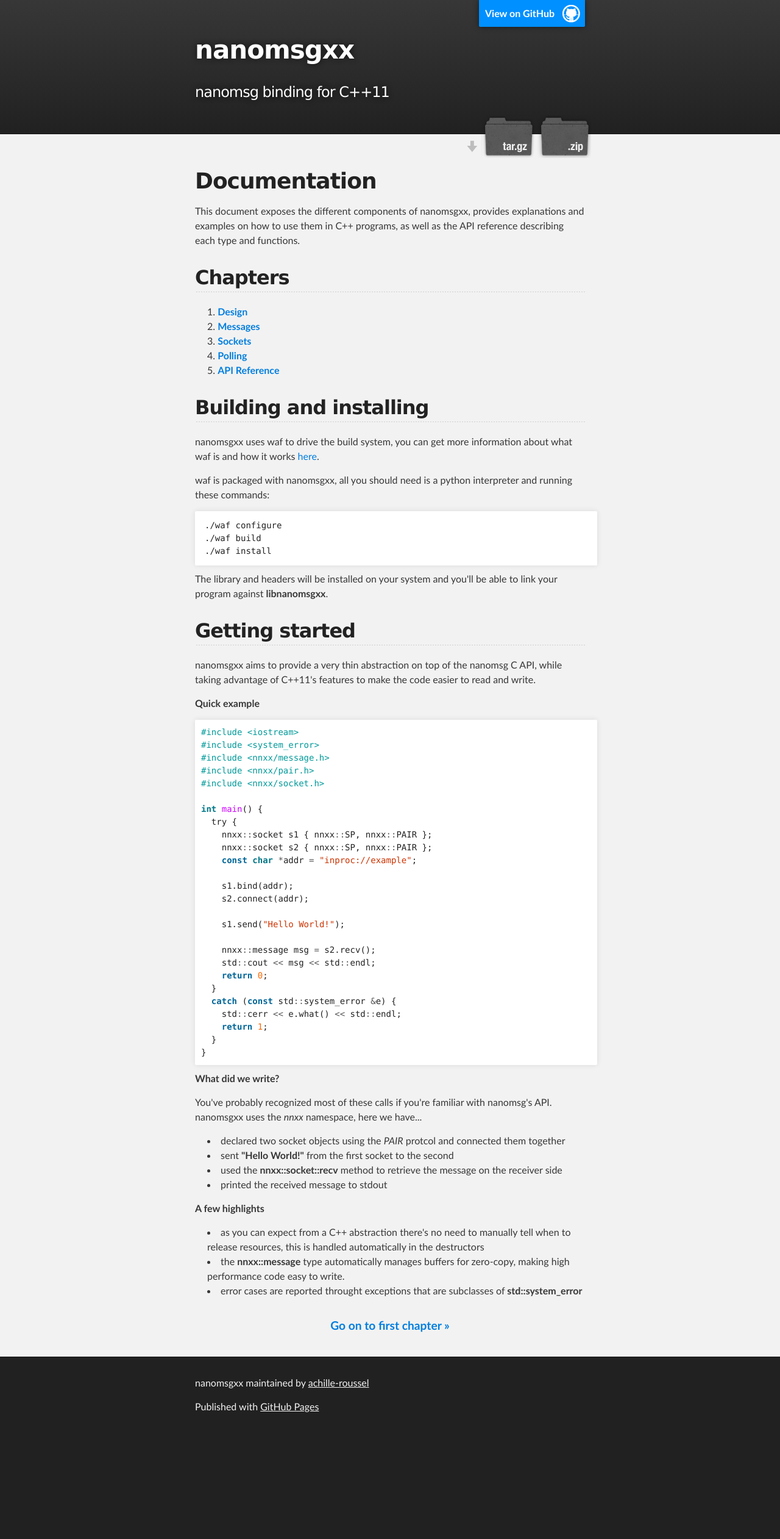
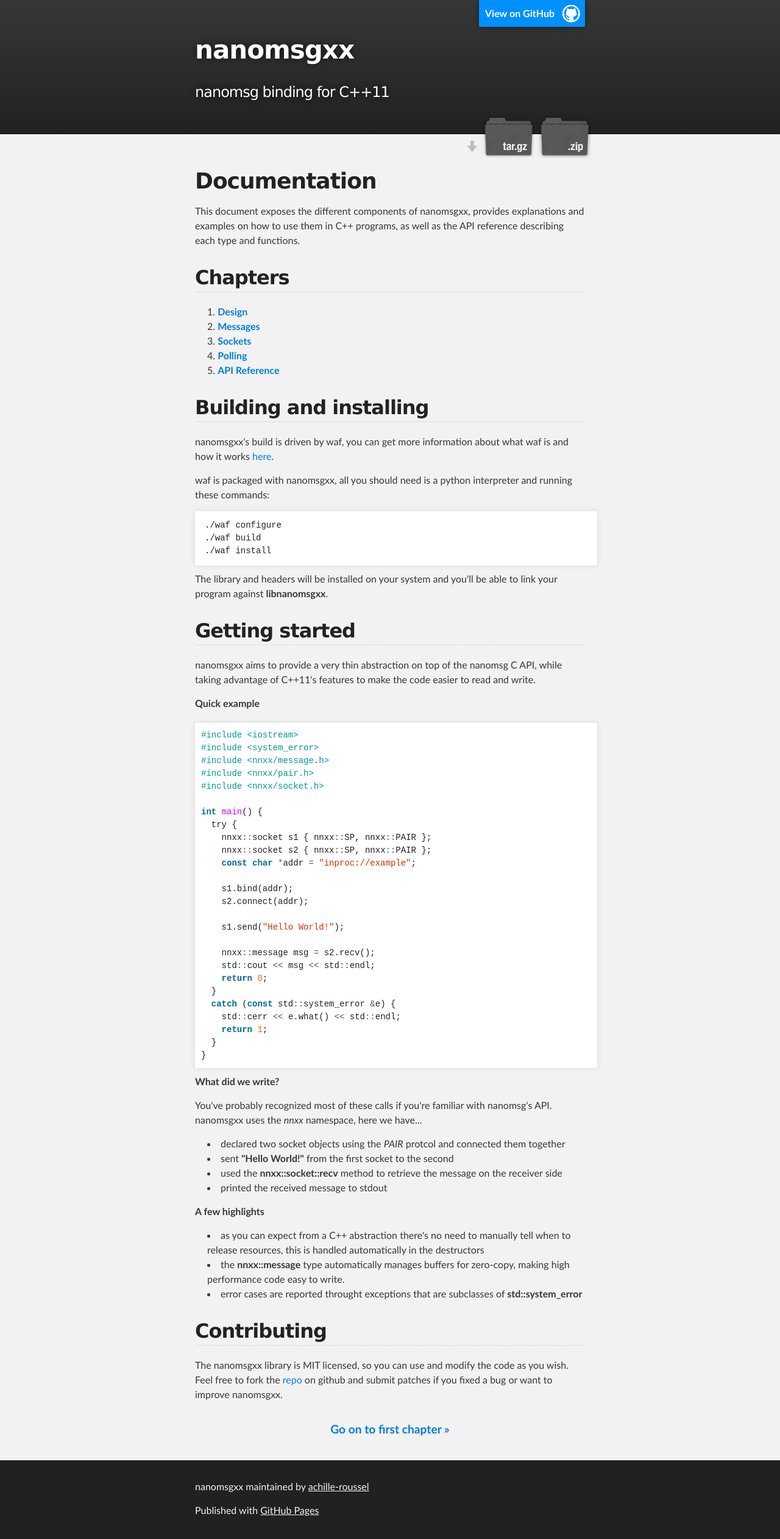
Before and after one commit to achille-roussel/nanomsgxx, a Jekyll site: the page index.html, which Jekyll copies as it is, in a window 1280 px wide. Shown: the whole page at 61% size. Built offline with Jekyll 4.4.1, drawn with Linux system fonts in a browser that asks for light colours; before the commit the page ends 2353 px from its top, so only the background shows below that.

Commit message:
update pages

```diff
--- a/_layouts/docpage.html
+++ b/_layouts/docpage.html
@@ -17,7 +17,7 @@
 
     {{ content }}
 
-    <div class="nnxx-navigation" style="margin: 1em 0;">
+    <div class="nnxx-navigation nnxx-nagivation-bottom">
       <span class="left"><a href="{{ page.prev_page }}">&laquo; {{ page.prev }}</a></span>
       <span class="right"><a href="{{ page.next_page }}">{{ page.next }} &raquo;</a></span>
     </div>
--- a/index.html
+++ b/index.html
@@ -6,6 +6,7 @@
     <meta http-equiv="X-UA-Compatible" content="chrome=1" />
     <meta name="description" content="nanomsgxx : nanomsg binding for C++11" />
     <link rel="stylesheet" type="text/css" media="screen" href="stylesheets/stylesheet.css">
+    <link rel="stylesheet" type="text/css" media="screen" href="stylesheets/nnxx.css">
     <title>nanomsgxx</title>
   </head>
 
@@ -50,7 +51,7 @@
 <h2>
 <a name="building-and-installing" class="anchor" href="#building-and-installing"><span class="octicon octicon-link"></span></a>Building and installing</h2>
 
-<p>nanomsgxx uses waf to drive the build system, you can get more information about
+<p>nanomsgxx's build is driven by waf, you can get more information about
 what waf is and how it works <a href="http://docs.waf.googlecode.com/git/book_17/single.html">here</a>.</p>
 
 <p>waf is packaged with nanomsgxx, all you should need is a python interpreter and
@@ -124,6 +125,14 @@
 </li>
 </ul>
 
+<h2>
+<a name="contributing" class="anchor" href="#contributing"><span class="octicon octicon-link"></span></a>Contributing</h2>
+<p>
+The nanomsgxx library is MIT licensed, so you can use and modify the code as you wish.<br/>
+Feel free to fork the <a href="https://github.com/achille-roussel/nanomsgxx">repo</a>
+on github and submit patches if you fixed a bug or want to improve nanomsgxx.
+</p>
+
 <div style="text-align:center; padding: 1em 0;">
   <a style="font-size:1.2em;" href="design.html"><strong>Go on to first chapter &raquo;</strong></a>
 </div>
--- a/stylesheets/nnxx.css
+++ b/stylesheets/nnxx.css
@@ -5,7 +5,7 @@
 }
 
 div.nnxx-navigation {
-    height: 1em;
+    height: 1.1em;
 }
 
 div.nnxx-navigation span.left {
@@ -15,3 +15,12 @@
 div.nnxx-navigation span.right {
     float:right;
 }
+
+div.nnxx-navigation-bottom {
+    margin-top: 20px;
+}
+
+.highlight {
+    margin-bottom: 10px;
+    margin-top: 20px;
+}
--- a/stylesheets/stylesheet.css
+++ b/stylesheets/stylesheet.css
@@ -84,6 +84,7 @@
 
 h4 {
   font-size: 21px;
+  margin-top: 20px;
 }
 
 h5 {
@@ -163,7 +164,7 @@
   color: #222;
   background-color: #fff;
 
-  font-family: Monaco, "Bitstream Vera Sans Mono", "Lucida Console", Terminal, monospace;
+  font-family: monospace; /* Monaco, "Bitstream Vera Sans Mono", "Lucida Console", Terminal, monospace; */
   font-size: 14px;
 
   border-radius: 2px;
```
Also changed, not shown: _layouts/cpppage.html (added, +25 -0 lines), api/nnxx/message.md (added, +146 -0 lines), api/nnxx/namespace.md (added, +61 -0 lines), api/nnxx/this_thread/namespace.md (added, +12 -0 lines), 3 other files.
